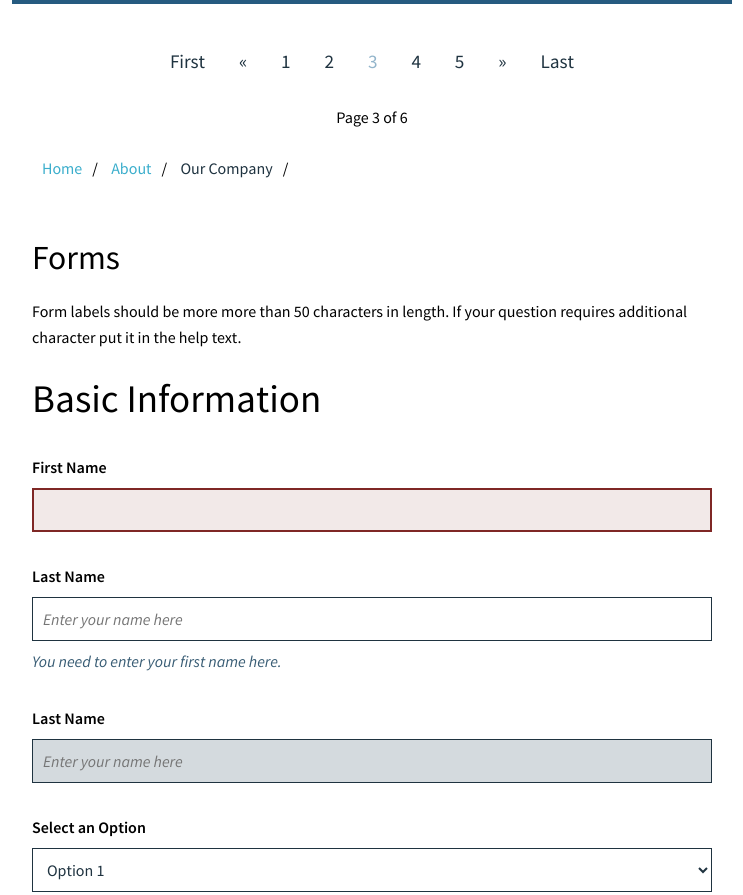
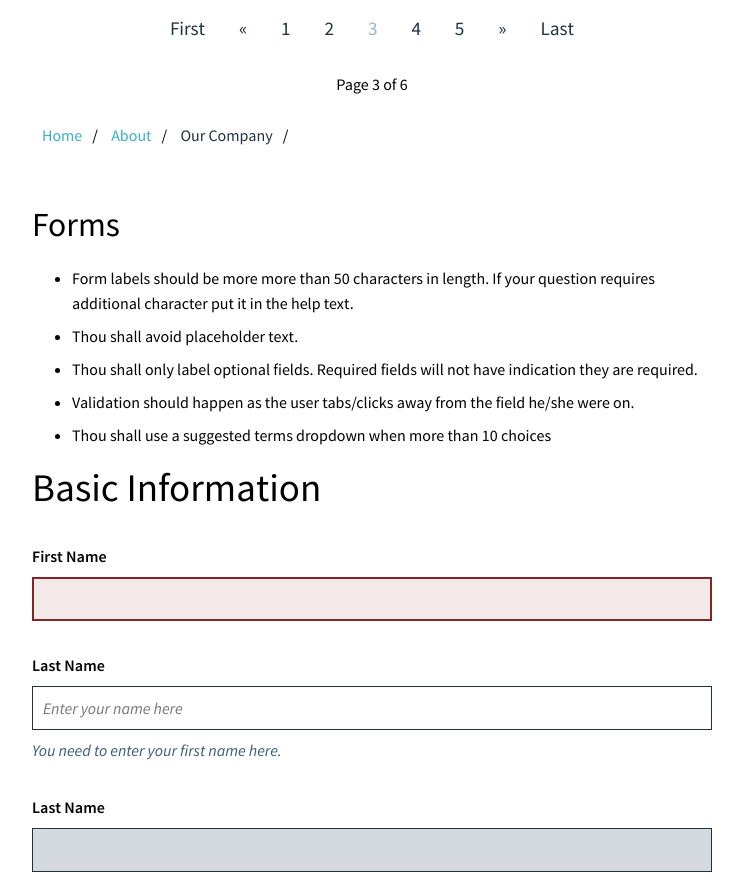
Before and after one commit to unumux/colonial-branding, a website: page index.html in a window 1280 px wide. Shown: the part 1905-2800 px from the top of the page, without its empty margins (48-791 px from the left). Drawn offline with Linux system fonts and the light colour scheme.

Commit message:
Form update
Updated form guidelines and adding in help text stuff.

```diff
--- a/index.html
+++ b/index.html
@@ -70,7 +70,6 @@
                               Use ems for font sizes. It scales better on mobile devices and helps better set the scale
                               for margin and padding.
                             </li>
-                            <li>Tooltip underline dotted doesnt' work in Safari.</li>
                         </ul>
 
                 </section>
@@ -148,8 +147,25 @@
             <div class="contain">
                 <section>
                     <h2>Forms</h2>
-                    <p>Form labels should be more more than 50 characters in length. If your question requires additional
-                      character put it in the help text. </p>
+                    <ul>
+                      <li>Form labels should be more more than 50 characters in length. If your question requires additional
+                        character put it in the help text.
+                      </li>
+                      <li>
+                        Thou shall avoid placeholder text.
+                      </li>
+                      <li>
+                        Thou shall only label optional fields. Required fields will not have indication they are required.
+                      </li>
+                      <li>
+                        Validation should happen as the user tabs/clicks away from the field he/she were on.
+                      </li>
+                      <li>
+                        Thou shall use a suggested terms dropdown when more than 10 choices
+                      </li>
+
+
+                    </ul>
                     <form>
                         <fieldset>
                             <legend>Basic Information</legend>
@@ -162,7 +178,7 @@
                             <p class="help-text">You need to enter your first name here.</p>
 
                              <label>Last Name</label>
-                            <input type="text" disabled="disabled" placeholder="Enter your name here">
+                            <input type="text" disabled="disabled">
 
                             <label>Select an Option</label>
                             <select>
--- a/styles/_forms.scss
+++ b/styles/_forms.scss
@@ -60,6 +60,11 @@ input[type="tel"] {
 	&:disabled {
 		background: $silver;
 	}
+}
+
+input[type="checkbox"] {
+	min-height: 16px;
+	min-width: 16px;
 }
 
 .checkbox-list {
```
Also changed, not shown: styles/site.min.css, 1 other file. Lines whose indentation alone changed are shown as unchanged.
